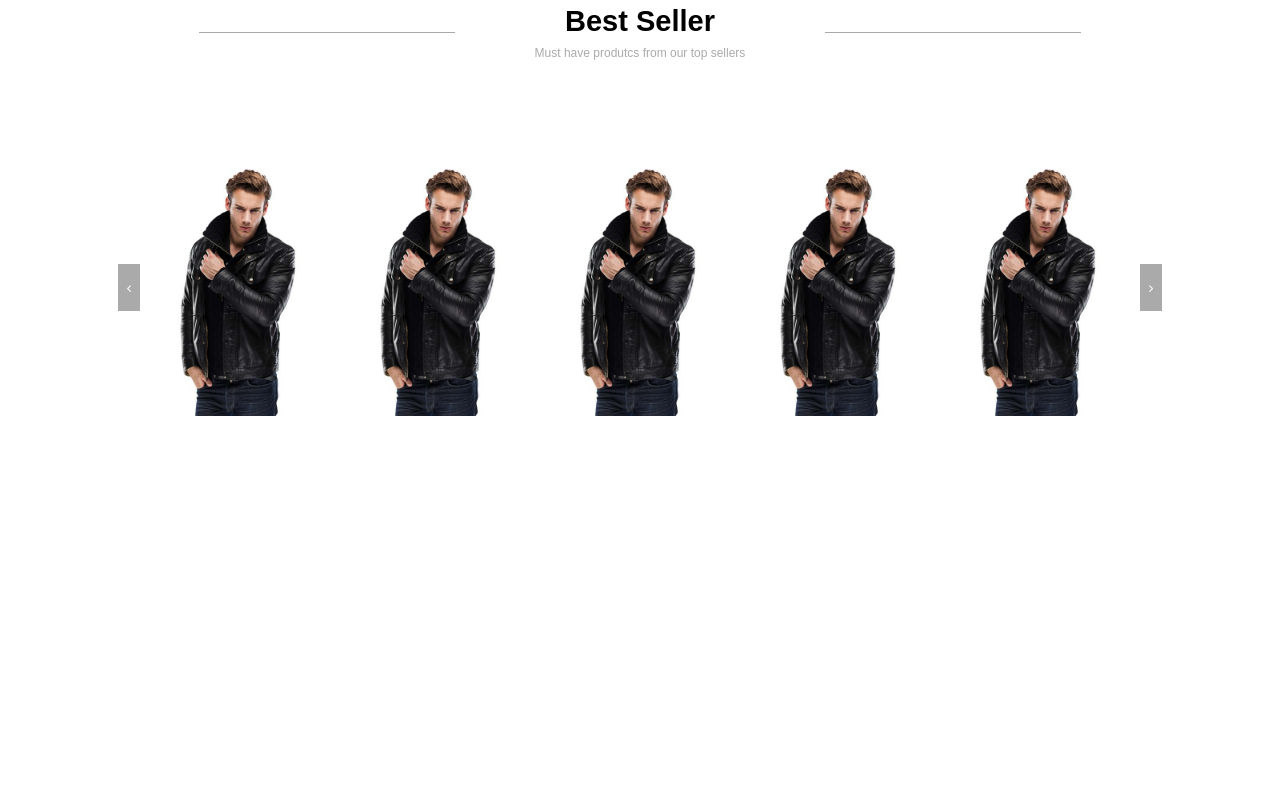
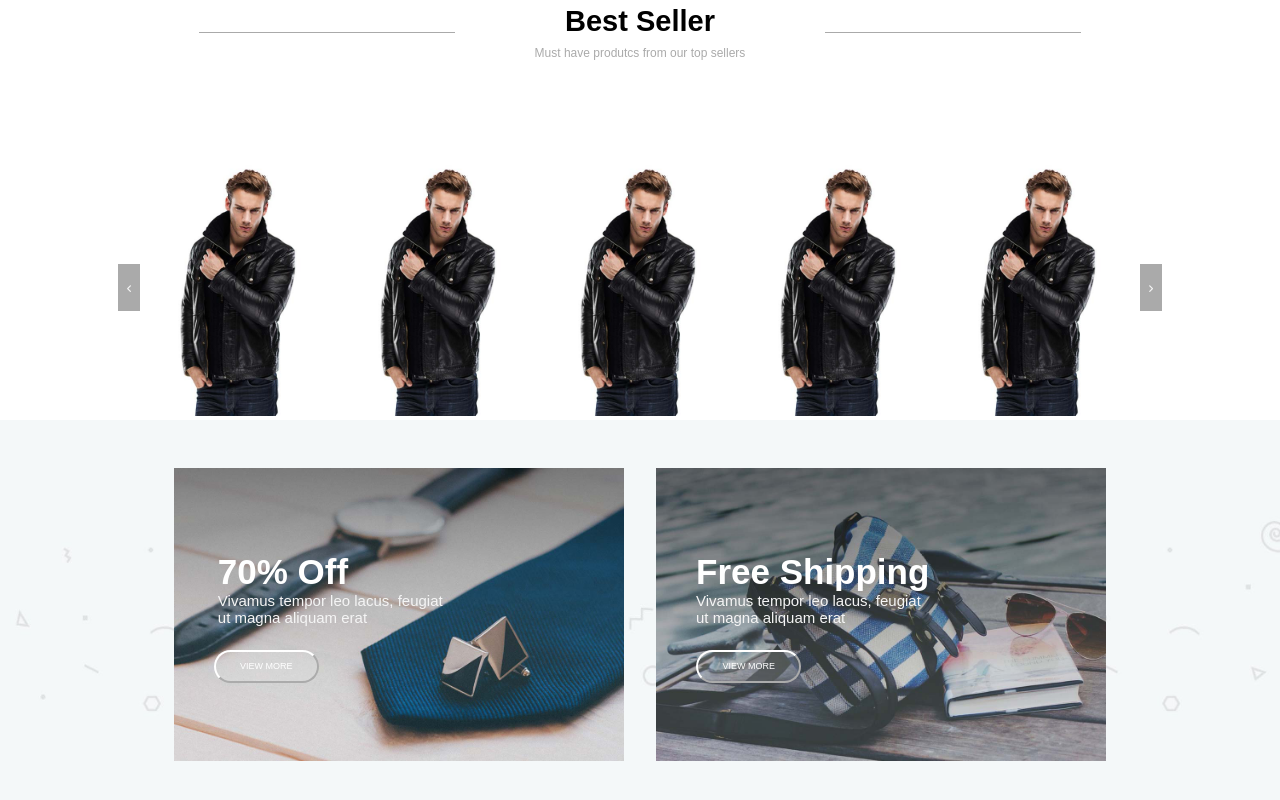
Before and after one commit to Pietro907/proj-html-vuejs, a Vue app: page / in a window 1280 px wide. Shown: the part 2013-2813 px from the top of the page. Before the commit the page ends 2433 px from the top, so only its background shows below. Built offline with nearby package versions, Linux system fonts and the light colour scheme.

Commit message:
add Promotion

```diff
--- a/src/components/MainBestSeller.vue
+++ b/src/components/MainBestSeller.vue
@@ -7,7 +7,6 @@ export default {
 </script>
 
 <template>
-
   <div class="featured d_flex jst_center align_center">
 
     <div class="line_gray"></div>
@@ -60,15 +59,68 @@ export default {
 
     </div>
 
+    <div class="container offers">
+      <div class="row">
+
+        <div class="col d_flex jst_center align-center">
+          <div class="card overview mx_1">
+
+            <img src="../assets/img/promotion/promo_box_1_bg.jpg" alt="">
+
+            <div class="card collect d_flex f_column align_center">
+
+              <div class="title">
+
+                <h2>70% Off</h2>
+                <p>Vivamus tempor leo lacus, feugiat <br> ut magna aliquam erat</p>
+
+              </div>
+
+
+              <div class="btn">
+
+                <button class="color" type="button">VIEW MORE</button>
+
+              </div>
+            </div>
+
+          </div>
+
+          <div class="card overview mx_1">
+
+            <img src="../assets/img/promotion/promo_box_2_bg.jpg" alt="">
+
+            <div class="card collect d_flex f_column align_center">
+
+              <div class="title">
+
+                <h2>Free Shipping</h2>
+                <p>Vivamus tempor leo lacus, feugiat <br> ut magna aliquam erat</p>
+
+              </div>
+
+
+              <div class="btn">
+
+                <button class="color" type="button">VIEW MORE</button>
+
+              </div>
+            </div>
+
+          </div>
+
+        </div>
+
+      </div>
+
+    </div>
 
   </div>
-
 </template>
 
 
 <style scoped>
-
-.featured > .title {
+.featured>.title {
   text-align: center;
   margin: 6rem 0;
 
@@ -82,6 +134,7 @@ export default {
     padding: 0.5rem 0 0;
   }
 }
+
 .line_gray {
   background-color: var(--bg-gray-light);
   height: 0.5px;
@@ -105,6 +158,52 @@ export default {
   color: var(--bg-white-smoke);
   font-size: xx-small;
 }
+
+.offers {
+  background-image: url(../assets/img/bkgd_confetti-compressor.jpg);
+  background-size: cover;
+  background-position: right;
+  padding: 3rem;
+}
+
+.collect {
+
+  height: 430px;
+  padding: 0 0 5rem;
+  margin: 4rem 0 0;
+  position: absolute;
+  top: 20px;
+  left: 40px;
+
+  & h2 {
+    color: var(--bg-primary);
+    font-size: 35px;
+  }
+
+  & p {
+    color: var(--bg-white-smoke);
+    font-size: 15px;
+    margin: 0 0 1.5rem
+  }
+}
+
+.btn>button {
+  font-size: 9px;
+  padding: 0.6rem 1.5rem;
+  border-radius: 20px;
+  border-color: var(--bg-primary);
+  color: var(--bg-primary);
+  margin: 0 8rem 0 0;
+}
+
+.overview {
+  position: relative;
+}
+
+.card>img {
+  width: 450px;
+}
+
 
 /* Utilities */
 .d_flex {
@@ -135,6 +234,13 @@ export default {
   align-items: center;
 }
 
+.mx_1 {
+  margin: 0 1rem;
+}
 
 /* Color */
+
+.color {
+  background-color: #f5f5f523;
+}
 </style>
--- a/src/components/MainCollection.vue
+++ b/src/components/MainCollection.vue
@@ -51,6 +51,7 @@ export default {
 
             <div class="col">
                 <div class="card overview">
+
                     <img src="../assets/img/collections/autumn_collection_bg.jpg" alt="">
 
                     <div class="card collect d_flex f_column align_center">
--- a/src/components/MainFeaturedProduction.vue
+++ b/src/components/MainFeaturedProduction.vue
@@ -44,10 +44,12 @@ export default {
                     <img src="../assets/img/black_elegant_man/black_elegant_leather_jacket.jpg" alt="">
 
                     <div class="info_cost">
+
                         <h5>Black Leather Jacket</h5>
                         <h6>Men, Jackets, Jeans</h6>
                         <p class="style_line">$235</p>
                         <p>$200</p>
+
                     </div>
 
                 </div>
```
